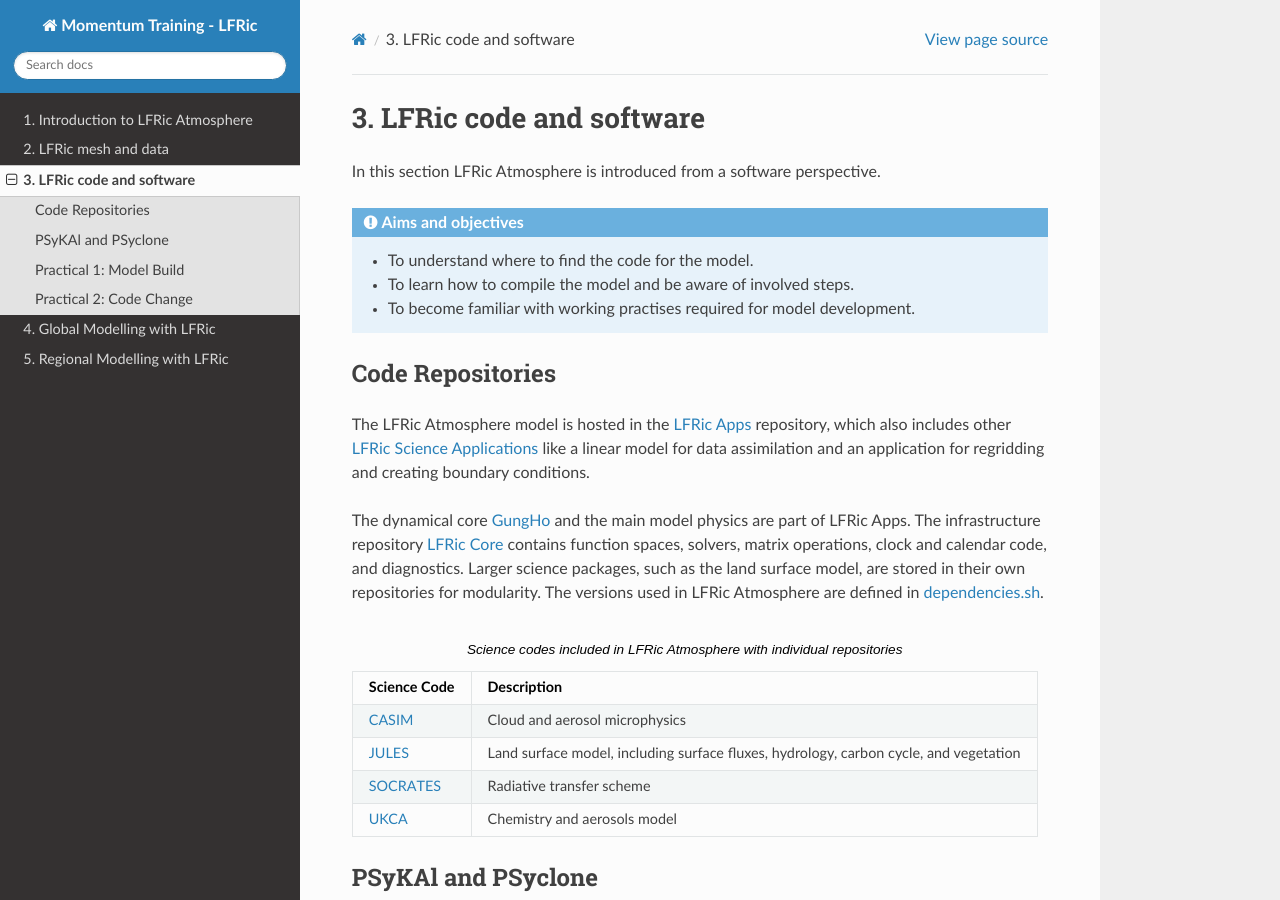
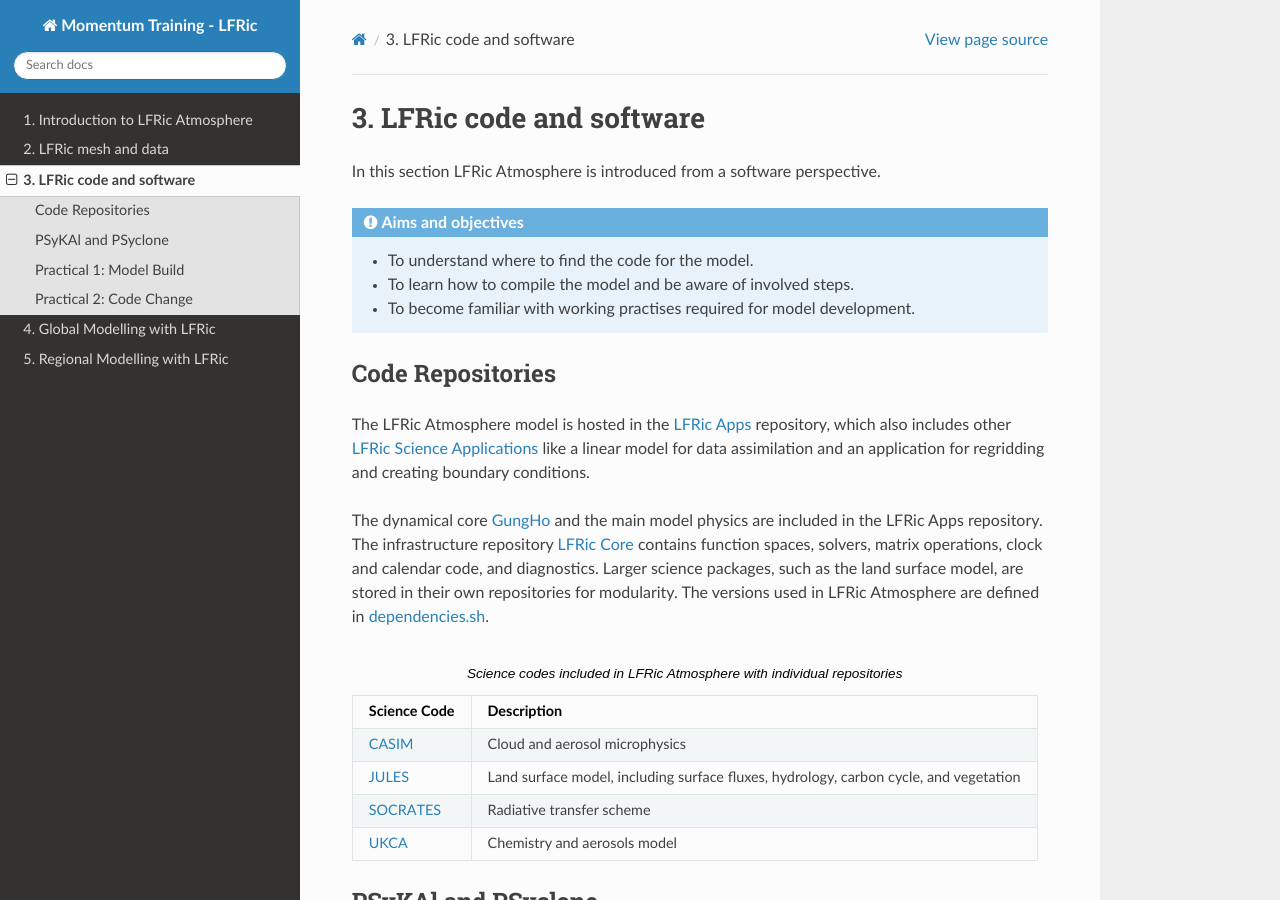
Before and after one commit to MetOffice/LFRic-Atmosphere-Training, a Sphinx documentation site: the page built from source/lfric_code/index.rst, in a window 1280 px wide and 900 px high. Built offline with Sphinx 7.4.7 and the Read the Docs theme 3.1.0, drawn with Linux system fonts in a browser that asks for light colours.

Commit message:
Minor rewording in the code repositories section

```diff
--- a/source/lfric_code/index.rst
+++ b/source/lfric_code/index.rst
@@ -17,7 +17,7 @@ Code Repositories
 -----------------
 The LFRic Atmosphere model is hosted in the `LFRic Apps <https://code.metoffice.gov.uk/trac/lfric_apps>`_ repository, which also includes other `LFRic Science Applications <https://code.metoffice.gov.uk/trac/lfric_apps/browser/main/trunk/applications>`_ like a linear model for data assimilation and an application for regridding and creating boundary conditions.
 
-The dynamical core `GungHo <https://www.metoffice.gov.uk/research/news/2019/gungho-and-lfric>`_ and the main model physics are part of LFRic Apps. The infrastructure repository `LFRic Core <https://code.metoffice.gov.uk/trac/lfric>`_ contains function spaces, solvers, matrix operations, clock and calendar code, and diagnostics. Larger science packages, such as the land surface model, are stored in their own repositories for modularity. The versions used in LFRic Atmosphere are defined in `dependencies.sh <https://code.metoffice.gov.uk/trac/lfric_apps/browser/main/trunk/dependencies.sh>`_.
+The dynamical core `GungHo <https://www.metoffice.gov.uk/research/news/2019/gungho-and-lfric>`_ and the main model physics are included in the LFRic Apps repository. The infrastructure repository `LFRic Core <https://code.metoffice.gov.uk/trac/lfric>`_ contains function spaces, solvers, matrix operations, clock and calendar code, and diagnostics. Larger science packages, such as the land surface model, are stored in their own repositories for modularity. The versions used in LFRic Atmosphere are defined in `dependencies.sh <https://code.metoffice.gov.uk/trac/lfric_apps/browser/main/trunk/dependencies.sh>`_.
 
 .. list-table:: Science codes included in LFRic Atmosphere with individual repositories
    :header-rows: 1
```
